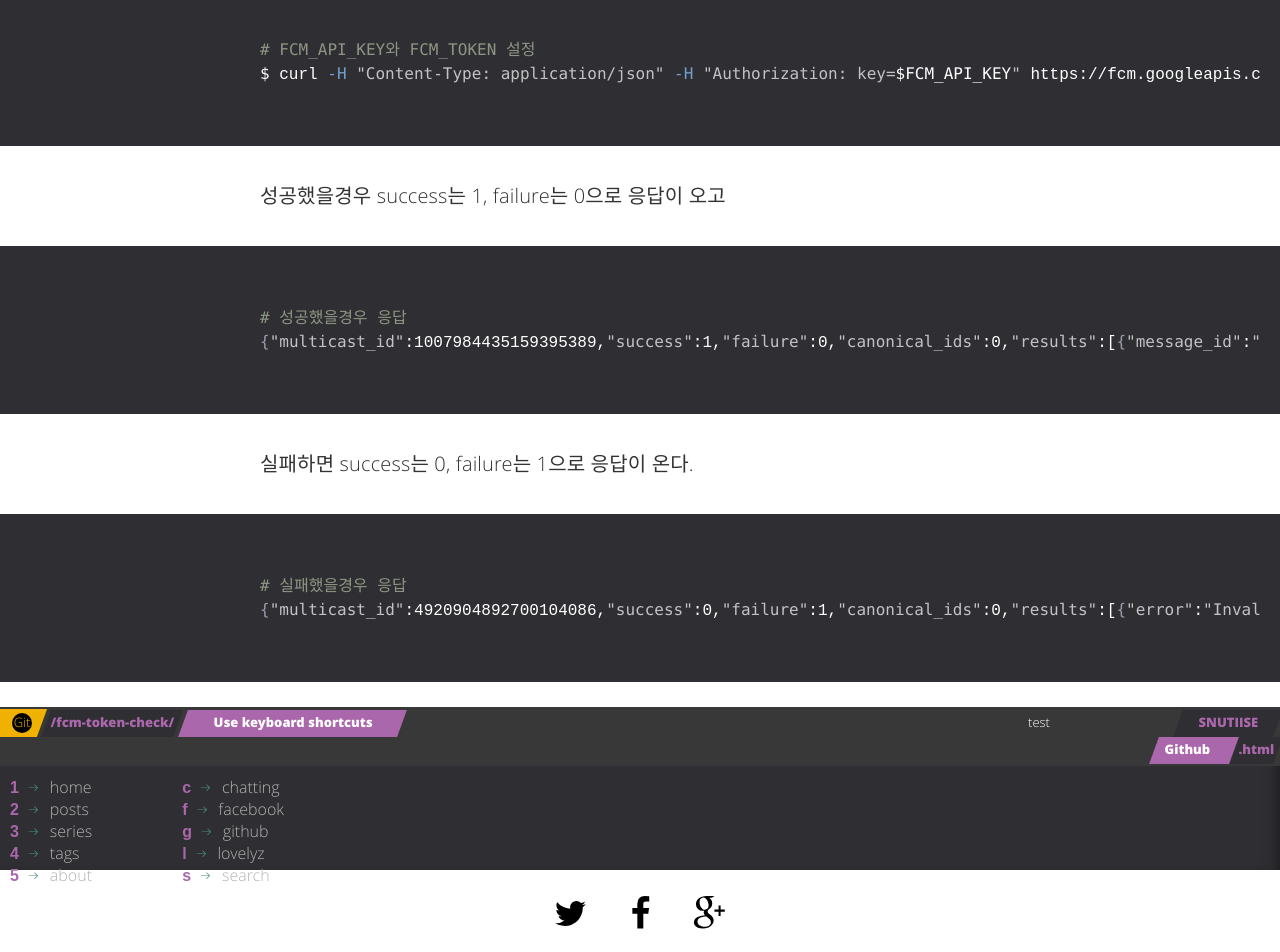
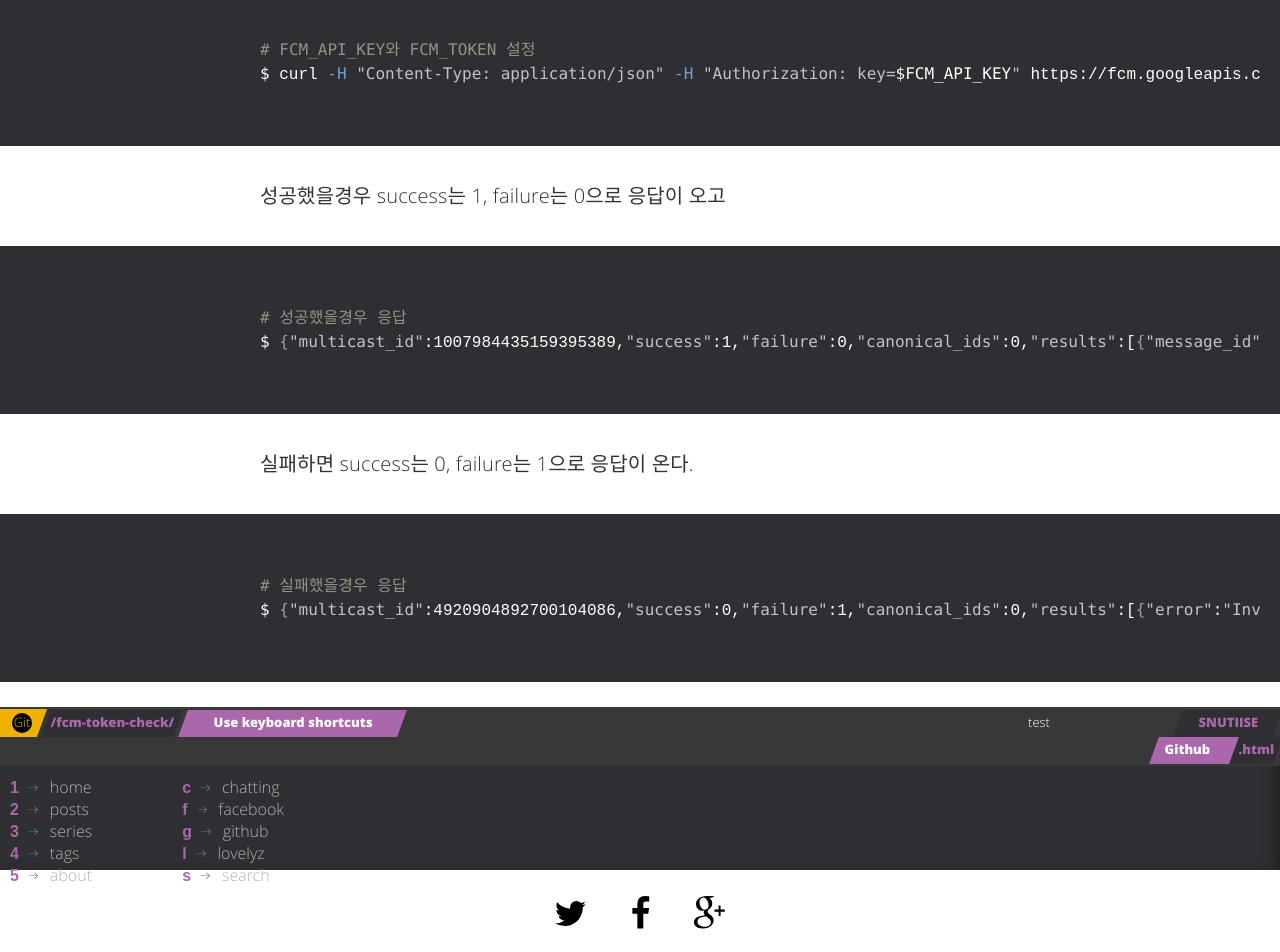
Before and after one commit to snutiise/snutiise.github.io, a Jekyll site: the page built from _posts/2019-10-21-fcm token check.md, in a window 1280 px wide. Shown: the part 930-1882 px from the top of the page. Built offline with Jekyll 4.4.1, drawn with Linux system fonts in a browser that asks for light colours; comment, search, counter and statistics services are not loaded.

Commit message:
post edit

```diff
--- a/_posts/2019-10-21-fcm token check.md
+++ b/_posts/2019-10-21-fcm token check.md
@@ -30,14 +30,14 @@ $ curl -H "Content-Type: application/json" -H "Authorization: key=$FCM_API_KEY"
 
 {% highlight bash %}
 # 성공했을경우 응답
-{"multicast_id":1007984435159395389,"success":1,"failure":0,"canonical_ids":0,"results":[{"message_id":"0:1571645063718949%12f57db2f9fd7ecd"}]}
+$ {"multicast_id":1007984435159395389,"success":1,"failure":0,"canonical_ids":0,"results":[{"message_id":"0:1571645063718949%12f57db2f9fd7ecd"}]}
 {% endhighlight %}
 
 실패하면 success는 0, failure는 1으로 응답이 온다.
 
 {% highlight bash %}
 # 실패했을경우 응답
-{"multicast_id":4920904892700104086,"success":0,"failure":1,"canonical_ids":0,"results":[{"error":"InvalidRegistration"}]}
+$ {"multicast_id":4920904892700104086,"success":0,"failure":1,"canonical_ids":0,"results":[{"error":"InvalidRegistration"}]}
 {% endhighlight %}
 
 또한, 실패의 경우엔 results 필드에 어떤 이유로 실패했는지도 포함되어 있다.
```
